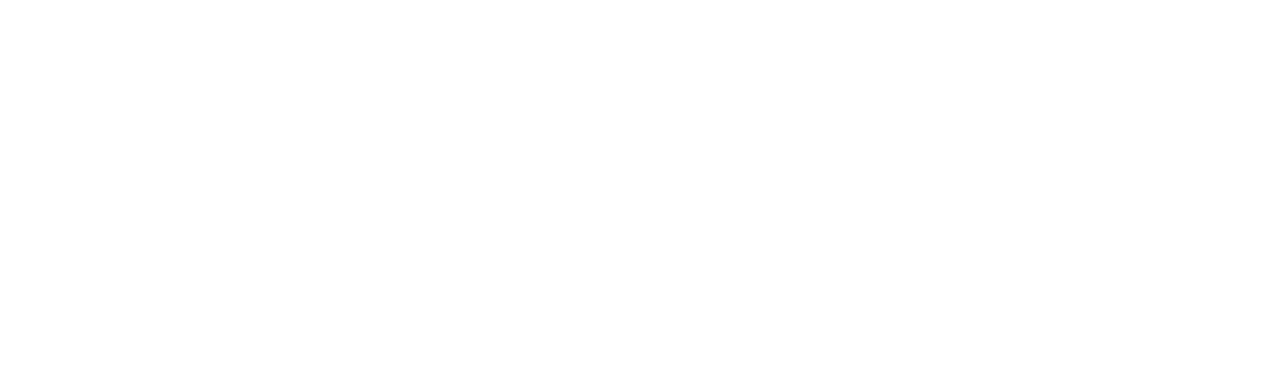
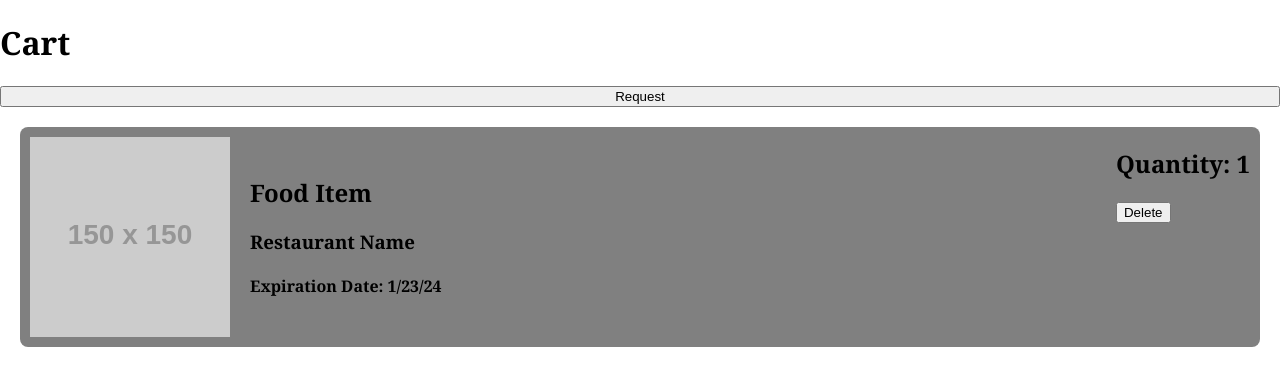
Before and after one commit to FTL-2024-Pod-C/leftover-love-ui, a React (Vite) app: page /cart-page in a window 1280 px wide. Before the commit this address had no page. Shown: the top 386 px of the page. Built offline with nearby package versions, Linux system fonts and the light colour scheme.

Commit message:
Added Cart Page

```diff
--- a/src/App.jsx
+++ b/src/App.jsx
@@ -7,6 +7,7 @@
 import LoginPage from './Pages/LoginPage.jsx';
 import FoodPantryDashboard from './Pages/FoodPantryDashboard.jsx';
 import RestaurantDashboard from './Pages/RestaurantDashboard.jsx';
+import CartPage from './Pages/CartPage.jsx';
 
 const App = () => {
   return (
@@ -19,7 +20,8 @@
           <Route path="/sign-up" element={<SignUpPage />} />
           <Route path="/food-dashboard" element={<FoodPantryDashboard />} />
           <Route path="/restaurant-dashboard" element={<RestaurantDashboard />} />
-          <Route path="/editProfilePage" element={<editProfilePage />} />
+          <Route path="/edit-profile-page" element={<editProfilePage />} />
+          <Route path="/cart-page" element={<CartPage />} />
           {/* Other routes */}
         </Routes>
       </div>
--- /dev/null
+++ b/src/Components/CartItem/CartItem.css
@@ -0,0 +1,26 @@
+.cartItemImage{
+    height: 200px;
+    width: 200px;
+    padding-right: 20px;
+}
+
+.cartItemLeftSide {
+    display: flex;
+    align-items: center;
+    justify-content: left;
+    flex-direction: row;
+    border-radius: 8px;
+    padding: 10px;
+  }
+
+.cartItemRightSide {
+    padding-right: 10px;
+}
+
+.cartItemBox {
+    display: flex;
+    background-color: gray;
+    border-radius: 8px;
+    justify-content: space-between;
+    margin: 20px;
+}
--- /dev/null
+++ b/src/Components/CartItem/CartItem.jsx
@@ -0,0 +1,27 @@
+import React from 'react'
+import "./CartItem.css";
+
+const CartItem = () => {
+  return (
+    <>
+    <h1>Cart</h1>
+    <button>Request</button>
+    <div className="cartItemBox">
+        <div className="cartItemLeftSide">
+            <img className="cartItemImage" src="https://via.placeholder.com/150"/>
+            <div className="cartItemDetails">
+                <h2 className="cartItemName">Food Item</h2>
+                <h3 className="cartItemRestaurant">Restaurant Name</h3>
+                <h4 classname="cartItemExpiration">Expiration Date: 1/23/24</h4>
+            </div>
+        </div>
+        <div className="cartItemRightSide">
+            <h2 className="cartItemQuantity">Quantity: 1</h2>
+            <button className="deleteItemButton">Delete</button>
+        </div>
+    </div>
+    </>
+  )
+}
+
+export default CartItem
--- a/src/Components/FoodAvailableHeader/FoodAvailableHeader.jsx
+++ b/src/Components/FoodAvailableHeader/FoodAvailableHeader.jsx
@@ -20,7 +20,7 @@
                     value={searchInputValue}
                     onChange={handleOnSearchInputChange}
                 />
-                <Link to="/cartPage">
+                <Link to="/cart-page">
                     <button className="cartButton">Cart</button>
                 </Link>
             </div>
--- /dev/null
+++ b/src/Pages/CartPage.jsx
@@ -0,0 +1,13 @@
+import React from 'react'
+import './CartPage.css';
+import CartItem from '../Components/CartItem/CartItem.jsx';
+
+const CartPage = () => {
+  return (
+    <>
+        <CartItem />
+    </>
+  )
+}
+
+export default CartPage
--- a/src/Pages/FoodPantryDashboard.jsx
+++ b/src/Pages/FoodPantryDashboard.jsx
@@ -14,7 +14,7 @@
         {/* leftColumn refers to the sidebar */}
         <div className="leftColumn">
             <DashboardProfileSection />
-            <Link to="/editProfilePage">Edit Profile</Link>
+            <Link to="/edit-profile-page">Edit Profile</Link>
             <FoodPantryDashboardButtons/>
         </div>
         <div className="rightColumn">
```
Also changed, not shown: src/Pages/CartPage.css (added).
